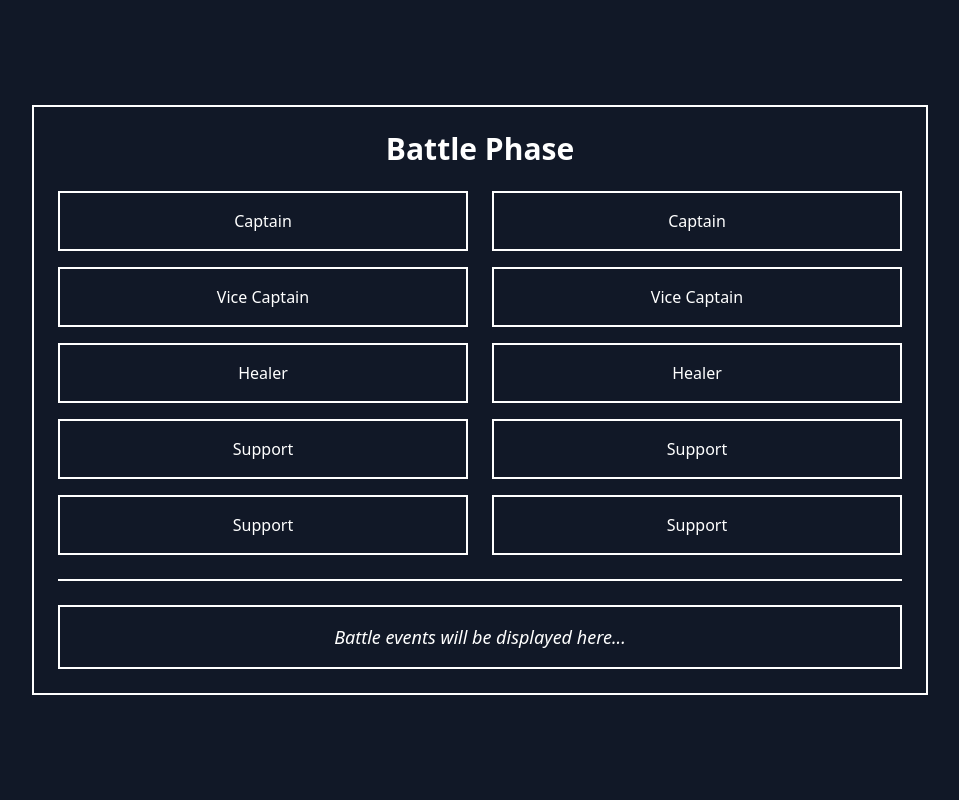
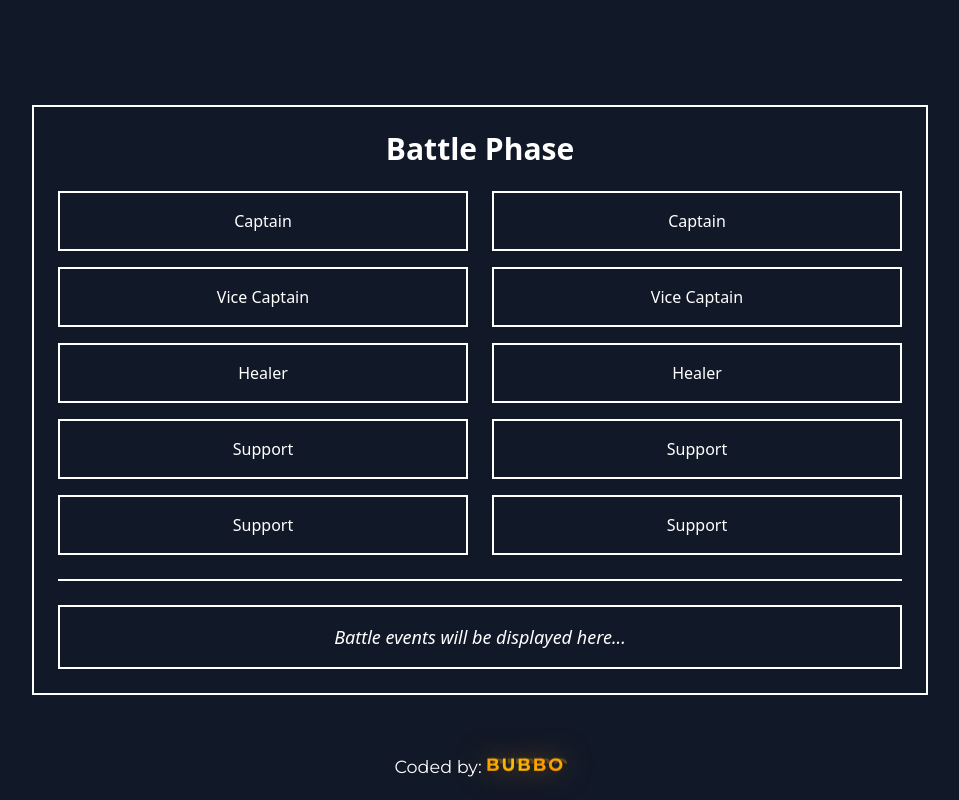
Before and after one commit to bubbosvilup/anime-battle, a React (Vite) app: page /battle in a window 1280 px wide. Shown: the whole page, without its empty margins (160-1119 px from the left). Built offline with nearby package versions, Linux system fonts and the light colour scheme.

Commit message:
added tag as footer, made it cool //still need sleep

```diff
--- a/src/App.jsx
+++ b/src/App.jsx
@@ -3,16 +3,20 @@ import StartMenu from "./pages/StartMenu";
 import Characters from "./pages/Characters";
 import Choice from "./pages/Choice";
 import Battle from "./pages/Battle";
+import Footer from "./components/Footer";
 
 export default function App() {
   return (
     <Router>
+      <div className="app-container">
         <Routes>
           <Route path="/" element={<StartMenu />} />
           <Route path="/characters" element={<Characters />} />
           <Route path="/choice" element={<Choice />} />
           <Route path="/battle" element={<Battle />} />
         </Routes>
+        <Footer />
+      </div>
     </Router>
   );
 }
--- /dev/null
+++ b/src/components/Footer.jsx
@@ -0,0 +1,23 @@
+import React from "react";
+import "../styles/Footer.css";
+
+export default function Footer() {
+  const handleClick = () => {
+    window.open("https://www.example.com", "_blank");
+  };
+
+  return (
+    <footer
+      className="footer"
+      onClick={handleClick}
+      style={{ cursor: "pointer" }}
+    >
+      <p>
+        Coded by:{" "}
+        <span className="footer-tag" data-text="Bubbo">
+          Bubbo
+        </span>
+      </p>
+    </footer>
+  );
+}
--- /dev/null
+++ b/src/styles/Footer.css
@@ -0,0 +1,125 @@
+@import url("https://fonts.googleapis.com/css2?family=Montserrat:wght@400;700&display=swap");
+
+.footer {
+  padding: 20px;
+  text-align: center;
+  color: #ffffff;
+  font-family: "Montserrat", sans-serif;
+  position: fixed;
+  bottom: 0;
+  width: 100%;
+}
+
+.footer p {
+  margin: 0;
+  font-size: 1.1rem;
+}
+
+.footer-tag {
+  font-weight: 700;
+  text-transform: uppercase;
+  letter-spacing: 2px;
+  position: relative;
+  display: inline-block;
+  color: transparent;
+  background: linear-gradient(
+    45deg,
+    #ffcc00 0%,
+    #ff9900 25%,
+    #ffcc00 50%,
+    #ff9900 75%,
+    #ffcc00 100%
+  );
+  background-size: 200% auto;
+  background-clip: text;
+  -webkit-background-clip: text;
+  animation: shine 3s linear infinite, float 4s ease-in-out infinite;
+  text-shadow: 0 0 30px rgba(255, 204, 0, 0.5);
+  perspective: 1000px;
+}
+
+.footer-tag::before,
+.footer-tag::after {
+  content: attr(data-text);
+  position: absolute;
+  top: 0;
+  left: 0;
+  transform-origin: 50% 50%;
+  width: 100%;
+  background: inherit;
+  background-clip: text;
+  -webkit-background-clip: text;
+  opacity: 0.3;
+  animation: glitch 4s infinite;
+}
+
+.footer-tag::before {
+  animation: glitch 4s infinite, split 0.5s ease-in-out alternate infinite;
+  clip-path: polygon(0 0, 100% 0, 100% 45%, 0 45%);
+}
+
+.footer-tag::after {
+  animation: glitch 4s infinite,
+    split 0.5s ease-in-out alternate-reverse infinite;
+  clip-path: polygon(0 55%, 100% 55%, 100% 100%, 0 100%);
+}
+
+.footer-tag:hover {
+  animation-play-state: paused;
+  transform: scale(1.1);
+}
+
+.footer-tag:hover::before {
+  transform: translate(2px, -2px);
+}
+
+.footer-tag:hover::after {
+  transform: translate(-2px, 2px);
+}
+
+@keyframes shine {
+  to {
+    background-position: 200% center;
+  }
+}
+
+@keyframes float {
+  0%,
+  100% {
+    transform: translateY(0) rotateX(0);
+  }
+  25% {
+    transform: translateY(-3px) rotateX(5deg);
+  }
+  75% {
+    transform: translateY(3px) rotateX(-5deg);
+  }
+}
+
+@keyframes glitch {
+  0%,
+  100% {
+    transform: translate(0);
+  }
+  20% {
+    transform: translate(-2px, 2px);
+  }
+  40% {
+    transform: translate(-2px, -2px);
+  }
+  60% {
+    transform: translate(2px, 2px);
+  }
+  80% {
+    transform: translate(2px, -2px);
+  }
+}
+
+@keyframes split {
+  0% {
+    transform: translateX(0);
+  }
+  100% {
+    transform: translateX(5px);
+  }
+}
```
Lines whose indentation alone changed are shown as unchanged.
